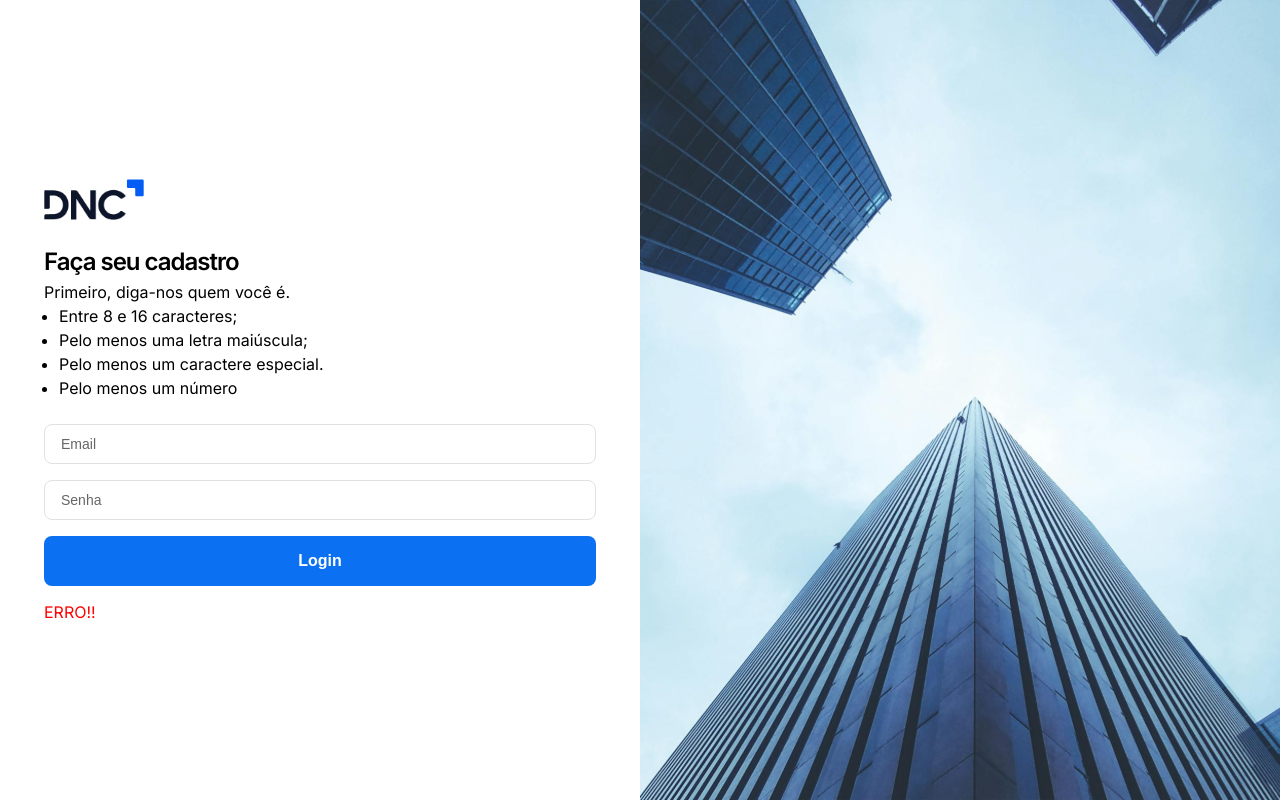
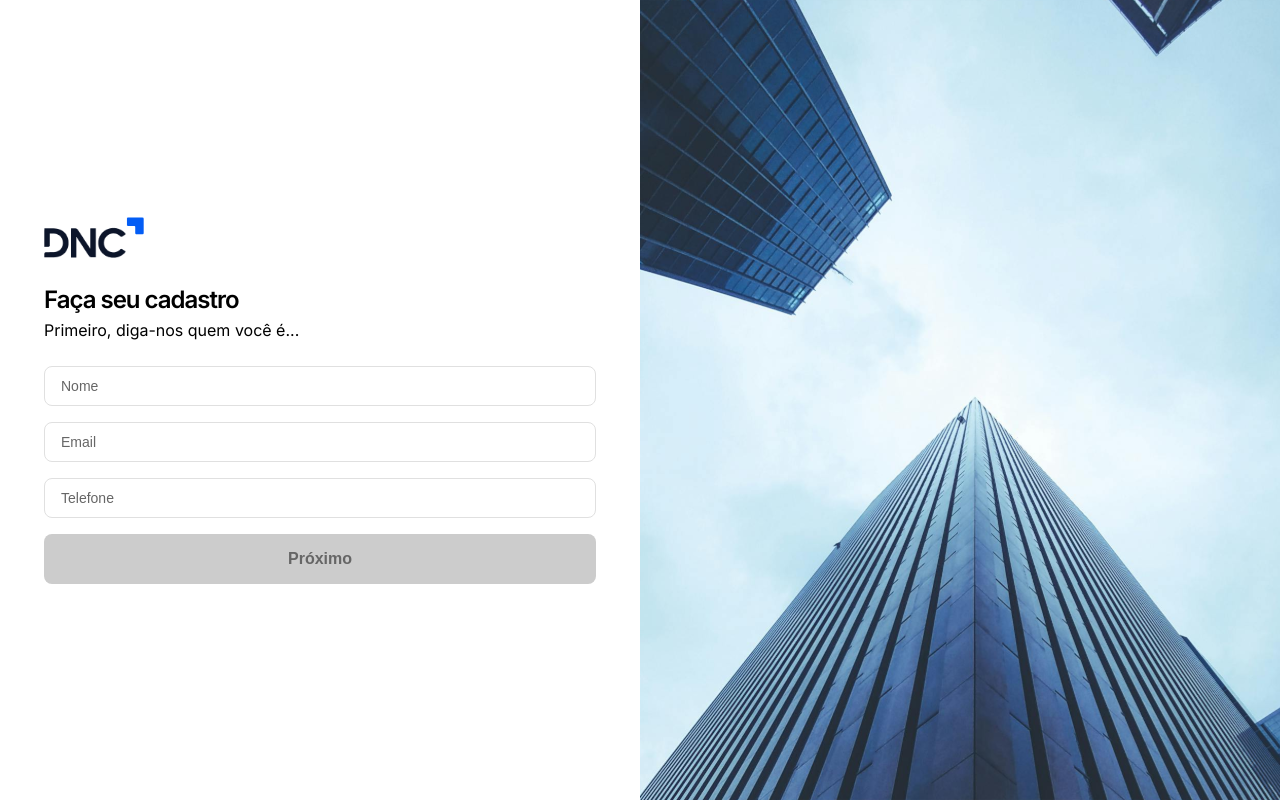
Before and after one commit to KevinSpredemann/sales-dash-kevin, a React (Vite) app: page /cadastro in a window 1280 px wide. Built offline with nearby package versions, Linux system fonts and the light colour scheme.

Commit message:
Feat: Profile Flow

```diff
--- a/package.json
+++ b/package.json
@@ -13,6 +13,7 @@
     "@emotion/react": "^11.13.3",
     "@emotion/styled": "^11.13.0",
     "@mui/material": "^6.1.1",
+    "@reduxjs/toolkit": "^2.2.7",
     "@types/js-cookie": "^3.0.6",
     "@types/styled-components": "^5.1.34",
     "axios": "^1.7.7",
@@ -22,6 +23,7 @@
     "react": "^18.3.1",
     "react-chartjs-2": "^5.2.0",
     "react-dom": "^18.3.1",
+    "react-redux": "^9.1.2",
     "react-router-dom": "^6.26.2",
     "styled-components": "^6.1.13"
   },
--- a/src/hooks/useFormValidation.ts
+++ b/src/hooks/useFormValidation.ts
@@ -17,7 +17,17 @@
         return /\S+@\S+\.\S+/.test(String(formValues[index]))
       }
       if (input.type === 'password') {
-        return String(formValues[index]).length >= 7
+        const password = String(value)
+        const hasCorrectLenght = password.length >= 8 && password.length <= 16
+        const hasUppercaseLetter = /[A-Z]/.test(password)
+        const hasSpecialCharacter = /[!@#$%^&*(),.?":{}|<>]/.test(password)
+        const hasNumber = /\d/.test(password)
+        return (
+          hasCorrectLenght &&
+          hasUppercaseLetter &&
+          hasSpecialCharacter &&
+          hasNumber
+        )
       }
       return true
     })
--- a/src/main.tsx
+++ b/src/main.tsx
@@ -3,12 +3,16 @@
 import App from './App.tsx'
 import { GlobalStyle } from './styles/globalStyle.tsx'
 import { AppThemeProvider } from './contexts/AppThemeContext.tsx'
+import store from './redux/index.ts'
+import { Provider } from 'react-redux'
 
 createRoot(document.getElementById('root')!).render(
   <StrictMode>
-    <AppThemeProvider>
-      <GlobalStyle />
-      <App />
-    </AppThemeProvider>
+    <Provider store={store}>
+      <AppThemeProvider>
+        <GlobalStyle />
+        <App />
+      </AppThemeProvider>
+    </Provider>
   </StrictMode>
 )
--- a/src/pages/Login.tsx
+++ b/src/pages/Login.tsx
@@ -17,13 +17,22 @@
 import { useFormValidation, usePost } from '@/hooks'
 
 // UTILS
-import { jwtExpirationDateConverter,pxToRem } from '@/utils'
+import { jwtExpirationDateConverter, pxToRem } from '@/utils'
 
 //TYPES
 import { DecodedJwt, MessageProps, LoginData, LoginPostData } from '@/types'
 
+// REDUX
+import { useSelector } from 'react-redux'
+import { RootState } from '@/redux'
+
 function Login() {
   const navigate = useNavigate()
+
+  const { email, message } = useSelector(
+    (state: RootState) => state.createProfile
+  )
+
   const inputs = [
     { type: 'email', placeholder: 'Email' },
     { type: 'password', placeholder: 'Senha' },
@@ -35,7 +44,7 @@
   const { formValues, formValid, handleChange } = useFormValidation(inputs)
 
   const handleMessage = (): MessageProps => {
-    if (!error) return { msg: '', type: 'success' }
+    if (!error) return { msg: message || '', type: 'success' }
     switch (error) {
       case 401:
         return { msg: 'Email e/ou senha inválidos', type: 'error' }
@@ -65,6 +74,12 @@
     }
     if (Cookies.get('Authorization')) navigate('/home')
   }, [data, navigate])
+
+  useEffect(() => {
+    if (email) {
+      handleChange(0, email)
+    }
+  }, [email])
 
   return (
     <>
--- a/src/pages/Registration.tsx
+++ b/src/pages/Registration.tsx
@@ -1,8 +1,93 @@
-import { BannerImage, FormComponent, StyledH1, Logo, StyledP, StyledUl } from '@/components'
+import { ChangeEvent, useEffect } from 'react'
+import { useNavigate } from 'react-router-dom'
+
+// COMPONENTS
+import {
+  BannerImage,
+  FormComponent,
+  StyledH1,
+  Logo,
+  StyledP,
+  StyledUl,
+} from '@/components'
 import { Box, Container, Grid } from '@mui/material'
 import { pxToRem } from '@/utils'
 
+// HOOKS
+import { useFormValidation, usePost } from '@/hooks'
+
+// REDUX
+import { useDispatch, useSelector } from 'react-redux'
+import { RootState } from '@/redux'
+import { setMessage, setProfileData } from '@/redux/slices/createProfile'
+
+// TYPES
+import { CreateProfileData, InputProps } from '@/types'
+
 function Registration() {
+  const dispatch = useDispatch()
+  const navigate = useNavigate()
+  const { email } = useSelector((state: RootState) => state.createProfile)
+
+  const { data, loading, error, postData } = usePost<string, CreateProfileData>(
+    'profile/create'
+  )
+
+  // FORM STEP1
+  const step1Inputs: InputProps[] = [
+    { name: 'name', placeholder: 'Nome', type: 'text', required: true },
+    { name: 'email', type: 'email', placeholder: 'Email' },
+    { name: 'phone', placeholder: 'Telefone', type: 'tel', required: true },
+  ]
+
+  const handleStep1 = (event: React.FormEvent) => {
+    event.preventDefault()
+    dispatch(
+      setProfileData({
+        email: String(step1FormValues[1]),
+      })
+    )
+  }
+
+  const {
+    formValues: step1FormValues,
+    formValid: step1FormValid,
+    handleChange: step1FormHandleChange,
+  } = useFormValidation(step1Inputs)
+
+  // FORM STEP2
+
+  const step2Inputs: InputProps[] = [{ placeholder: 'Senha', type: 'password' }]
+
+  const handleStep2 = async (event: React.FormEvent) => {
+    event.preventDefault()
+    await postData({
+      name: String(step1FormValues[0]),
+      email: String(step1FormValues[1]),
+      phone: String(step1FormValues[2]),
+      password: String(step2FormValues[0]),
+    })
+  }
+
+  const {
+    formValues: step2FormValues,
+    formValid: step2FormValid,
+    handleChange: step2FormHandleChange,
+  } = useFormValidation(step2Inputs)
+
+  const handleStepInputs = email ? step2Inputs : step1Inputs
+
+  useEffect(() => {
+    if (data !== null) {
+      dispatch(setMessage('Usuário criado com sucesso.'))
+      navigate('/')
+    } else if (error) {
+      alert(
+        `Não foi possível realizar a operação. Entre em contanto com o suporte. (${error})`
+      )
+    }
+  }, [data, error, navigate])
+
   return (
     <>
       <Box>
@@ -14,29 +99,56 @@
             sx={{ alignItems: 'center', display: 'flex', height: '100vh' }}
           >
             <Container maxWidth="sm">
-              <Box sx={{ marginBottom: pxToRem(24) }}><Logo height={41} width={100} /></Box>
               <Box sx={{ marginBottom: pxToRem(24) }}>
-                <StyledH1>Faça seu cadastro</StyledH1>
-                <StyledP>Primeiro, diga-nos quem você é.</StyledP>
+                <Logo height={41} width={100} />
+              </Box>
+              <Box sx={{ marginBottom: pxToRem(24) }}>
+                <StyledH1>
+                  {email ? 'Defina sua senha' : 'Faça seu cadastro'}
+                </StyledH1>
+                <StyledP>
+                  {email
+                    ? 'Sua senha deve conter:'
+                    : 'Primeiro, diga-nos quem você é...'}
+                </StyledP>
+                {email && (
                   <StyledUl>
                     <li>Entre 8 e 16 caracteres;</li>
                     <li>Pelo menos uma letra maiúscula;</li>
                     <li>Pelo menos um caractere especial.</li>
                     <li>Pelo menos um número</li>
                   </StyledUl>
+                )}
               </Box>
               <FormComponent
-                inputs={[
-                  { type: 'email', placeholder: 'Email' },
-                  { type: 'password', placeholder: 'Senha' },
+                inputs={handleStepInputs.map((input, index) => ({
+                  type: input.type,
+                  placeholder: input.placeholder,
+                  value: email
+                    ? step2FormValues[index] || ''
+                    : step1FormValues[index] || '',
+                  onChange: (event: ChangeEvent<HTMLInputElement>) =>
+                    email
+                      ? step2FormHandleChange(
+                          index,
+                          (event.target as HTMLInputElement).value
+                        )
+                      : step1FormHandleChange(
+                          index,
+                          (event.target as HTMLInputElement).value
+                        ),
+                }))}
+                buttons={[
+                  {
+                    className: 'primary',
+                    disabled: email
+                      ? !step2FormValid || loading
+                      : !step1FormValid,
+                    onClick: email ? handleStep2 : handleStep1,
+                    type: 'submit',
+                    children: email ? 'Enviar' : 'Próximo',
+                  },
                 ]}
-                buttons={[
-                  { className: 'primary', type: 'submit', children: 'Login' },
-                ]}
-                message={{
-                  msg: ' ERRO!!',
-                  type: 'error',
-                }}
               />
             </Container>
           </Grid>
--- /dev/null
+++ b/src/redux/index.ts
@@ -0,0 +1,13 @@
+import { configureStore } from "@reduxjs/toolkit";
+import createProfileReducer from "./slices/createProfile";
+
+const store = configureStore({
+    reducer: {
+        createProfile: createProfileReducer,
+    },
+});
+
+export type RootState = ReturnType<typeof store.getState>;
+export type AppDispatch = typeof store.dispatch;
+
+export default store
--- /dev/null
+++ b/src/redux/slices/createProfile.ts
@@ -0,0 +1,29 @@
+import { createSlice, PayloadAction } from '@reduxjs/toolkit'
+import { CreateProfileData } from '@/types'
+import { act } from 'react'
+
+const initialState: Omit<CreateProfileData, 'name' | 'phone' | 'password'> = {
+  email: '',
+  message: null,
+}
+
+const profileSlice = createSlice({
+  name: 'profile',
+  initialState,
+  reducers: {
+    setProfileData: (
+      state,
+      action: PayloadAction<
+        Omit<CreateProfileData, 'name' | 'phone' | 'password'>
+      >
+    ) => {
+      state.email = action.payload.email
+    },
+    setMessage: (state, action: PayloadAction<string>) => {
+      state.message = action.payload
+    },
+  },
+})
+
+export const { setProfileData, setMessage } = profileSlice.actions
+export default profileSlice.reducer
```
Also changed, not shown: src/types/profileData.tsx (+8 -0 lines), 1 other file (tests, documents, lock files or other folders). Lines whose indentation alone changed are shown as unchanged.
